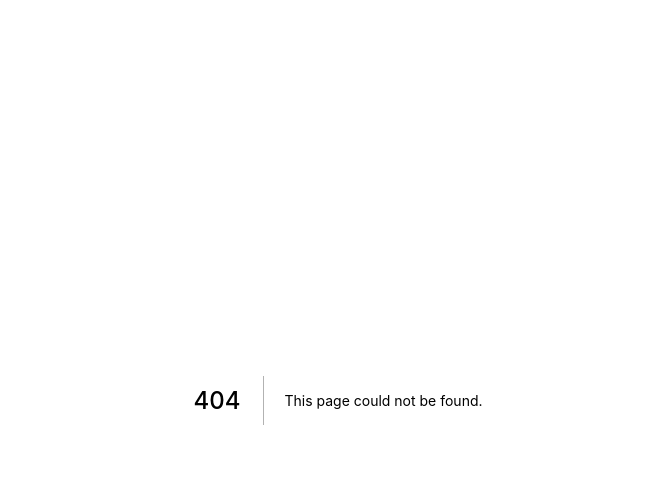
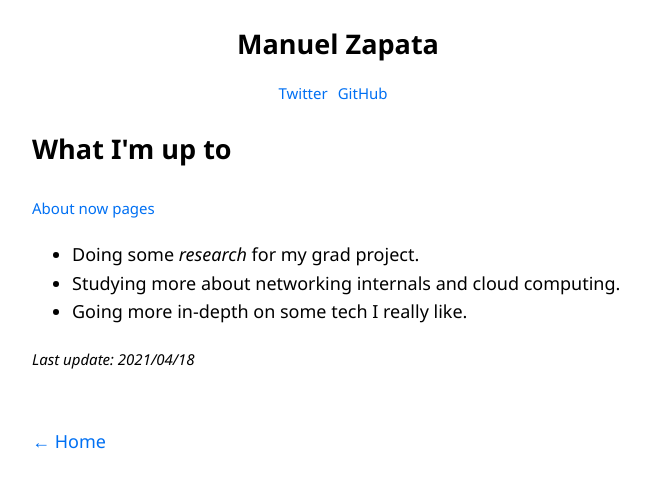
Before and after one commit to zapmal/personal-website, a Next.js app: page /now in a window 1280 px wide. Before the commit this address had no page. Shown: the top 488 px of the page, without its empty margins (302-952 px from the left). Built offline with nearby package versions, Linux system fonts and the light colour scheme.

Commit message:
style: /now, /about and improvements on home

```diff
--- a/src/components/Layout/index.tsx
+++ b/src/components/Layout/index.tsx
@@ -28,9 +28,9 @@ const Layout: React.FC<Props> = ({ children, home }) => {
       <header className={styles.header}>
         {home ? (
           <>
-            <h1 className={styles.headingHome}>Manuel Zapata</h1>
+            <h1 className={`${styles.heading} ${styles.headingName}`}>Manuel Zapata</h1>
             <h1 className={styles.slash}>/</h1>
-            <h1 className={styles.headingHome}>Software Engineer</h1>
+            <h1 className={`${styles.heading} ${styles.headingTitle}`}>Software Engineer</h1>
           </>
         ) : (
           <>
@@ -39,6 +39,22 @@ const Layout: React.FC<Props> = ({ children, home }) => {
                 <a className={utilStyles.colorInherit}>Manuel Zapata</a>
               </Link>
             </h2>
+            <div className={styles.linkWrapper}>
+              <a
+                className={styles.link}
+                href='https://twitter.com/zapmal0'
+                target='_blank'
+              >
+                Twitter
+              </a>
+              <a
+                className={styles.link}
+                href='https://github.com/zapmal'
+                target='_blank'
+              >
+                GitHub
+              </a>
+            </div>
           </>
         )}
       </header>
@@ -46,7 +62,7 @@ const Layout: React.FC<Props> = ({ children, home }) => {
       {!home && (
         <div className={styles.backToHome}>
           <Link href='/'>
-            <a>← Back to home</a>
+            <a>← Home</a>
           </Link>
         </div>
       )}
--- a/src/components/Layout/layout.module.css
+++ b/src/components/Layout/layout.module.css
@@ -10,26 +10,47 @@
   align-items: center;
 }
 
-.headingHome {
+.heading {
   font-size: 4rem;
-  line-height: 1.2;
+  line-height: 1.1;
   font-weight: 800;
   letter-spacing: -0.05rem;
   margin: 1rem 0;
   animation-delay: 15s;
-  animation: color-change 5s infinite;
+}
+
+.headingName {
+  color: #0070f3;
+}
+
+.headingTitle {
+  background-image: linear-gradient(90deg, #7928CA, #FF0080);
+  background-clip: text;
+  -webkit-text-fill-color: transparent;
 }
 
 .slash {
-  font-size: 4rem;
+  font-size: 5rem;
   margin: 0;
+  transform: rotateX(90);
+  animation: blue-highlight 5s infinite;
+}
+
+.linkWrapper {
+  display: flex;
+}
+
+.link {
+  margin-right: 10px;
+  font-size: 15px;
+  cursor: pointer;
 }
 
 .backToHome {
   margin: 3rem 0 0;
 }
 
-@keyframes color-change {
+@keyframes blue-highlight {
   0% {
     color: black;
   }
--- a/src/pages/index.tsx
+++ b/src/pages/index.tsx
@@ -1,3 +1,5 @@
+import { useEffect } from 'react';
+
 import Head from 'next/head'
 import Link from 'next/link';
 import cn from 'classnames';
--- /dev/null
+++ b/src/pages/now.tsx
@@ -0,0 +1,31 @@
+import Head from 'next/head';
+import Layout from '../components/Layout';
+
+const Now = () => {
+  return (
+    <Layout>
+      <Head>
+        <title>/now - Manuel Zapata</title>
+      </Head>
+      <h2>
+        What I'm up to
+      </h2>
+      <small>
+        <a
+          href='https://nownownow.com/about'
+          target='_blank'
+        >
+          About now pages
+        </a>
+      </small>
+      <ul>
+        <li>Doing some <em>research</em> for my grad project.</li>
+        <li>Studying more about networking internals and cloud computing.</li>
+        <li>Going more in-depth on some tech I really like.</li>
+      </ul>
+      <small><em>Last update: 2021/04/18</em></small>
+    </Layout>
+  );
+};
+
+export default Now;
```
Also changed, not shown: src/pages/about.tsx (added, +27 -0 lines).
